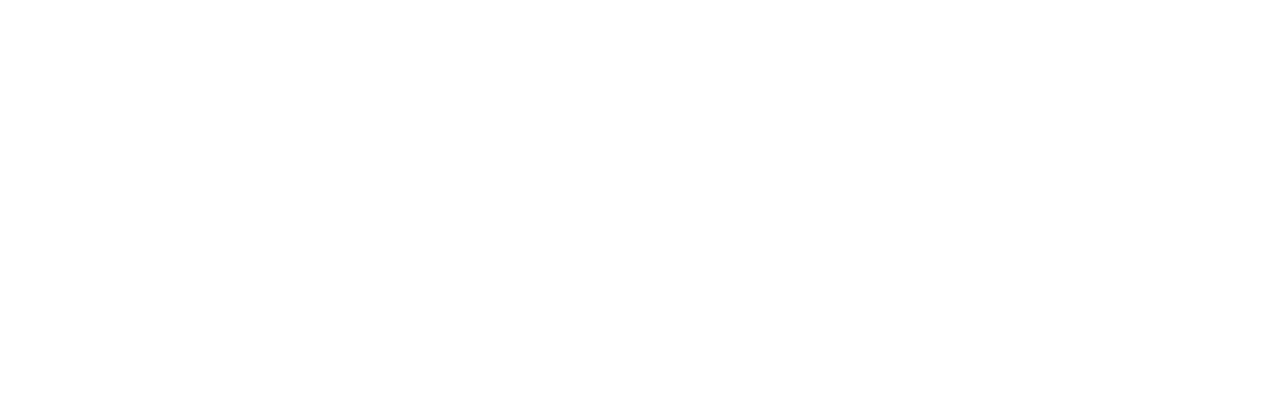
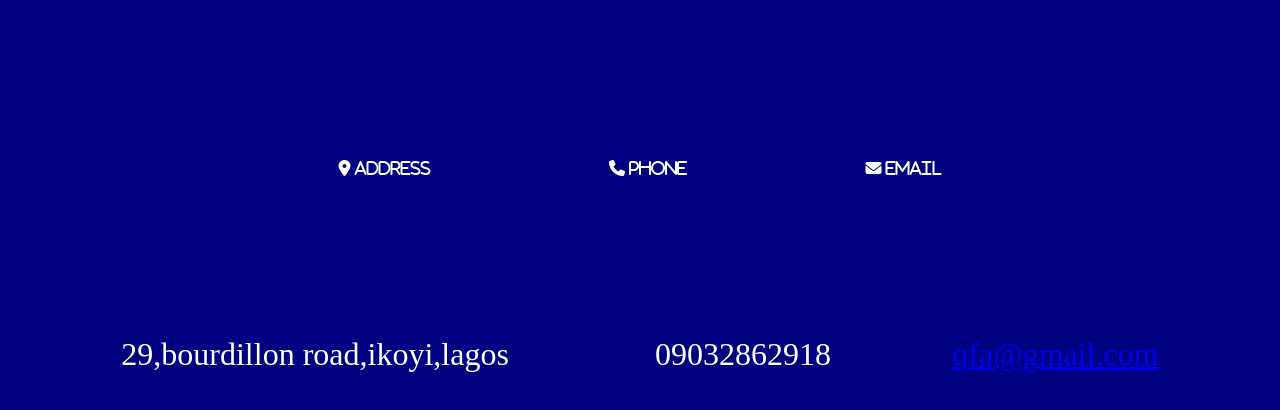
Before and after one commit to Ahliyat/Week-1-2-assignment-, a plain HTML site: page contactus.html in a window 1280 px wide. Drawn offline with Linux system fonts and the light colour scheme.

Commit message:
finished

```diff
--- a/contactus.html
+++ b/contactus.html
@@ -4,10 +4,22 @@
     <meta charset="UTF-8" />
     <meta name="viewport" content="width=div, initial-scale=1.0" />
     <title>html lesson</title>
+    <link rel="stylesheet" href="./style.css">
+    <link rel="stylesheet" href="https://cdnjs.cloudflare.com/ajax/libs/font-awesome/6.4.2/css/all.min.css"
+    />
+   <link href="https://fonts.googleapis.com/css2?family=Lora:wght@400;500;600;700&family=Roboto:wght@100;300;400;500&display=swap" rel="stylesheet">
   </head>
-  <body>
-    <div style="background-color: navy; color: white;" id="contactus">
+  <body style="background-color: navy; color: white;">
+    <div class="justify-content-container " id="contactus" >
+       <span class= "fa-solid fa-location-dot"> ADDRESS</span>
+      <span class="fa-solid fa-phone"> PHONE</span>
+      <span class="fa-solid fa-envelope"> EMAIL</span>
+    </div>
+      <span class="class" >
+        <p class="display">29,bourdillon road,ikoyi,lagos</p>
+        <p class="fa-phone">09032862918</p>
+        <a href="ahliyahorenuga@gmail.com">qfa@gmail.com</a>
+      </span>
 
-    </div>
   </body>
 </html>
--- /dev/null
+++ b/style.css
@@ -0,0 +1,19 @@
+*{
+  margin: 0;
+  padding: 0;
+  box-sizing: border-box;
+}
+.justify-content-container{
+  display: flex;
+  justify-content: space-evenly;
+  margin: 10rem;
+
+}
+.display{
+  display: inline-block;
+  }
+.class{
+  display: flex;
+  justify-content: space-evenly;
+  font-size: 2rem;
+}
```
Also changed, not shown: index.html (+1 -0 lines).
